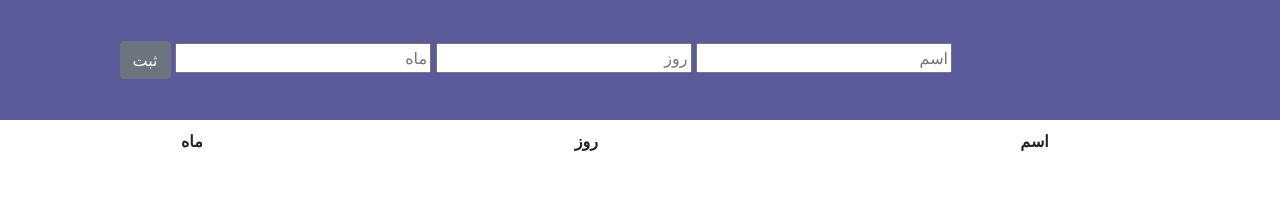
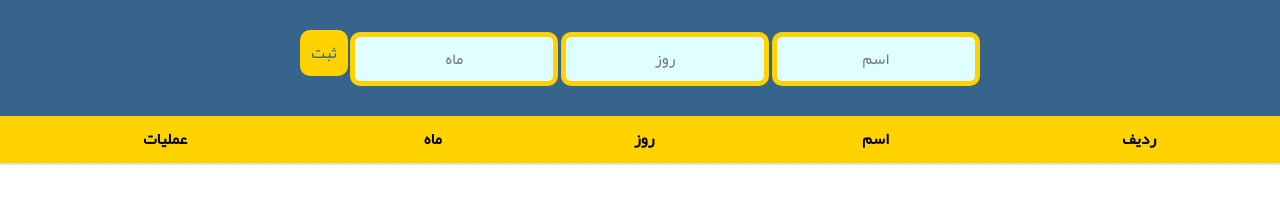
Before and after one commit to Atefeh97hmt/BirthdayList, a plain HTML site: page index.html in a window 1280 px wide. Drawn offline with Linux system fonts and the light colour scheme.

Commit message:
birthday list styling

```diff
--- a/css/style.css
+++ b/css/style.css
@@ -1,27 +1,113 @@
-body{
-    direction: rtl;
+@font-face {
+  font-family: 'iran-yekan';
+  src: url('../Iran_Yekan/Yekan.eot') format('embedded-opentype'), url('../Iran_Yekan/Yekan.woff') format('woff'), url('../Iran_Yekan/Yekan.ttf') format('truetype');
+  font-weight: normal;
 }
 
-.navbar-style{
-    position:fixed;
-    width:100%;
-    height: 15%;
-    z-index: 10;
-    top:0;
-
-    background: #5b5b9b;
+body {
+  font-family: iran-yekan;
+  direction: rtl;
 }
 
-.my-data{
-    margin-top: 10%;
+.navbar-style {
+  position: fixed;
+  width: 100%;
+  z-index: 10;
+  top: 0;
+  background: #36648B;
+  padding: 30px 40px;
+
+  text-align: center;
 }
 
-.my-info{
-  margin-right: 25%;
+.my-data {
+  height: 200px;
+  top: 98px;
+  position: relative;
+}
+
+input {
+  margin: 0;
+  border: 5px solid #ffd300;
+  border-radius: 10px;
+  padding: 10px;
+  font-size: 16px;
+  text-align: center;
+  background: #E0FFFF;
+  color: black;
+}
+
+
+.add-btn {
+  padding: 10px;
+  background-color: #ffd300;
+  color: #36648B;
+  text-align: center;
+  font-size: 16px;
+  cursor: pointer;
+  transition: 0.3s;
+  border-radius: 10px;
 
 }
 
-table {
-    width: 100%;
-    text-align: center;
+.add-btn:hover {
+  background: #E0FFFF;
+  color: black;
+}
+
+
+
+/**************************************** table part style************************************/
+
+tbody {
+  background-color: #E0FFFF;
+  color: #36648B;
+}
+
+.responstable {
+  margin: 1em 0;
+  width: 100%;
+  color: darkblue;
+  border-radius: 12px;
+}
+
+th,
+td {
+  text-align: center;
+  padding: 10px;
+}
+
+
+tr:nth-child(odd) {
+  background-color: #36648B;
+  color: #E0FFFF;
+}
+
+th {
+
+  background-color: #ffd300;
+  color: black;
+  z-index: 2;
+}
+
+
+table tr {
+  counter-increment: row-num;
+}
+
+table tr td:first-child::before {
+  content: counter(row-num) "- ";
+}
+
+/**************************************** media query************************************/
+
+
+@media screen and (max-width:690px) {
+  input {
+    width: 20%;
   }
+
+  .add-btn {
+    width: 15%;
+  }
+}
--- a/index.html
+++ b/index.html
@@ -15,7 +15,7 @@
 <body>
 
 
-    <div class="navbar navbar-style">
+    <div class="navbar-style">
         <div class="my-info">
             <div id="myform" class="">
 
@@ -25,25 +25,30 @@
 
                 <input type="text" id="month" name="month" placeholder="ماه">
 
-            <input class="btn btn-secondary add-btn" type="button" id="add" value="ثبت" onclick="addRow()">
+                <input class="btn  add-btn" type="button" id="add" value="ثبت" onclick="addRow()">
             </div>
         </div>
-
     </div>
 
 
 
     <div id="mydata" class="my-data">
 
-        <!-- <p>لیست روز تولد</p> -->
+        <table id="TableInfo" class="responstable table">
+            <thead>
+                <tr>
+                    <th scope="col"><b> ردیف</b></th>
+                    <th scope="col"><b>اسم</b></th>
+                    <th scope="col"><b>روز</b></th>
+                    <th scope="col"><b>ماه</b></th>
+                    <th scope="col"><b>عملیات</b></th>
+                </tr>
 
-        <table id="TableInfo">
+            </thead>
+            <tbody>
                 <tr>
-                <!-- <td><b></b></td> -->
-                <th><b>اسم</b></th>
-                <th><b>روز</b></th>
-                <th><b>ماه</b></th>
                 </tr>
+            </tbody>
         </table>
 
 
@@ -51,8 +56,7 @@
 
 
 
-    <!-- <script src="js/jquery-3.3.1.min.js"></script>
-    <script src="js/bootstrap.min.js"></script> -->
+
     <script src="js/main.js"></script>
 
 </body>
--- a/js/main.js
+++ b/js/main.js
@@ -1,6 +1,3 @@
-
-
-
 function addRow() {
 
     var myName = document.getElementById("name");
@@ -12,9 +9,12 @@ function addRow() {
     var row = table.insertRow(rowCount);
 
     // row.insertCell(0).innerHTML= '<input type="button" value = "Delete" onClick="Javacsript:deleteRow(this)">';
-    row.insertCell(0).innerHTML = myName.value;
-    row.insertCell(1).innerHTML = day.value;
-    row.insertCell(2).innerHTML = month.value;
+    row.insertCell(0).innerHTML = '<div type="text" value ="*"> ';
+    row.insertCell(1).innerHTML = myName.value;
+    row.insertCell(2).innerHTML = day.value;
+    row.insertCell(3).innerHTML = month.value;
+    row.insertCell(4).innerHTML = '<div type="text" value ="*"> ';
+    // row.insertCell(4).innerHTML= '<input type="button" value = "Delete" onClick="Javacsript:deleteRow(this)">';
 
 }
 
```
Lines whose indentation alone changed are shown as unchanged.
